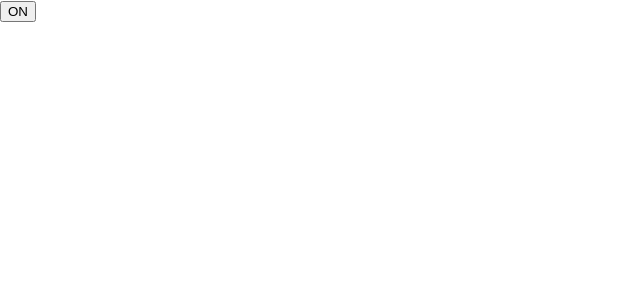
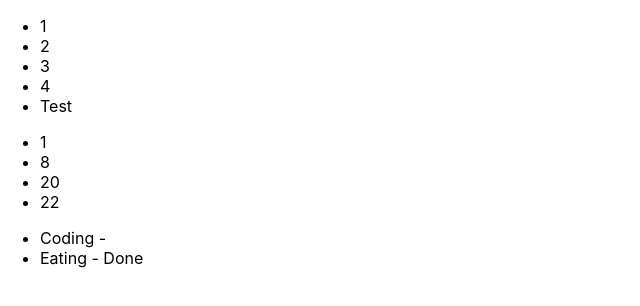
Before and after one commit to aguspriyatin80/react-complete-guide-coding-with-basir, a React (Create React App) app in the folder react-basic-app/: page / in a window 1280 px wide. Shown: the top 306 px of the page, without its empty margins (0-640 px from the left). Built offline with nearby package versions, Linux system fonts and the light colour scheme.

Commit message:
render list

```diff
--- a/react-basic-app/src/App.js
+++ b/react-basic-app/src/App.js
@@ -5,15 +5,29 @@
 import Clock from './Clock';
 import ToggleButton from './ToggleButton';
 import ToggleButtonClass from './ToggleButtonClass';
+import NumberList from './NumberList';
 
 function App() {
+  const numbers = [1, 2, 3, 4, "Test"]
+  const numbers2 = [1, 8, 20, 22];
+  const todos = [
+    { id: '1', name: "Coding", isDone: false },
+    { id: '2', name: "Eating", isDone: true },
+  ]
   return (
     <div>
       {/* <Welcome name="Eka" />
       <Message message="Testing messages" />
       <Clock date={new Date()} /> */}
       {/* <ToggleButton /> */}
-      <ToggleButtonClass />
+      {/* <ToggleButtonClass /> */}
+      <NumberList numbers={numbers} />
+      <NumberList numbers={numbers2} />
+      <ul>
+        {
+          todos.map((todo) => <li key={todo.id}>{todo.name} - {todo.isDone ? 'Done' : ''}</li>)
+        }
+      </ul>
     </div>
   )
 }
--- /dev/null
+++ b/react-basic-app/src/NumberList.js
@@ -0,0 +1,10 @@
+function NumberList(props) {
+
+    return (
+        <ul>
+            {props.numbers.map((number, index) => (<li key={index}>{number}</li>))}
+        </ul>
+    )
+}
+
+export default NumberList
```
